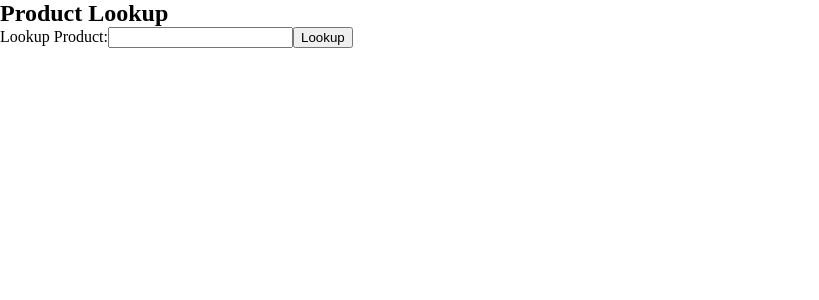
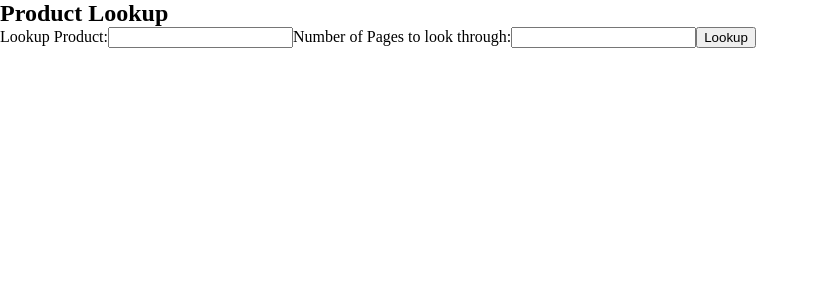
Before and after one commit to WallacexMcCarthy/ShopSmart, a React (Create React App) app in the folder client/: page /home in a window 1280 px wide. Shown: the top 300 px of the page, without its empty margins (0-819 px from the left). Built offline with nearby package versions, Linux system fonts and the light colour scheme.

Commit message:
Allowed for page debth edditing

```diff
--- a/client/src/Home.jsx
+++ b/client/src/Home.jsx
@@ -5,16 +5,16 @@ const HomePage = () => {
   const [column, setColumn] = useState([])
   const [records, setRecords] = useState([])
   const [product, setProduct] = useState([])
+  const [pages,  setPages] = useState([])
 
   const lookupProduct = async (e) => {
     e.preventDefault()
-
     try{
       console.log("fetching port /ebay")
       fetch('/ebay', {
         method: 'POST',
         headers: { "Content-Type": "application/json" },
-        body: JSON.stringify({product})
+        body: JSON.stringify({ product: product, pages: pages }),
       }).then((res) => {
         return res.json();
       })
@@ -38,6 +38,10 @@ const HomePage = () => {
             <label htmlFor='product'>
               Lookup Product:
               <input type= "text" onChange={(e) => setProduct(e.target.value)} />
+            </label>
+            <label htmlFor='pages'>
+              Number of Pages to look through:
+              <input type= "text" onChange={(e) => setPages(e.target.value)} />
             </label>
             <button type = 'submit'> Lookup </button>
             </form>
```
Also changed, not shown: 1 other file (tests, documents, lock files or other folders).
